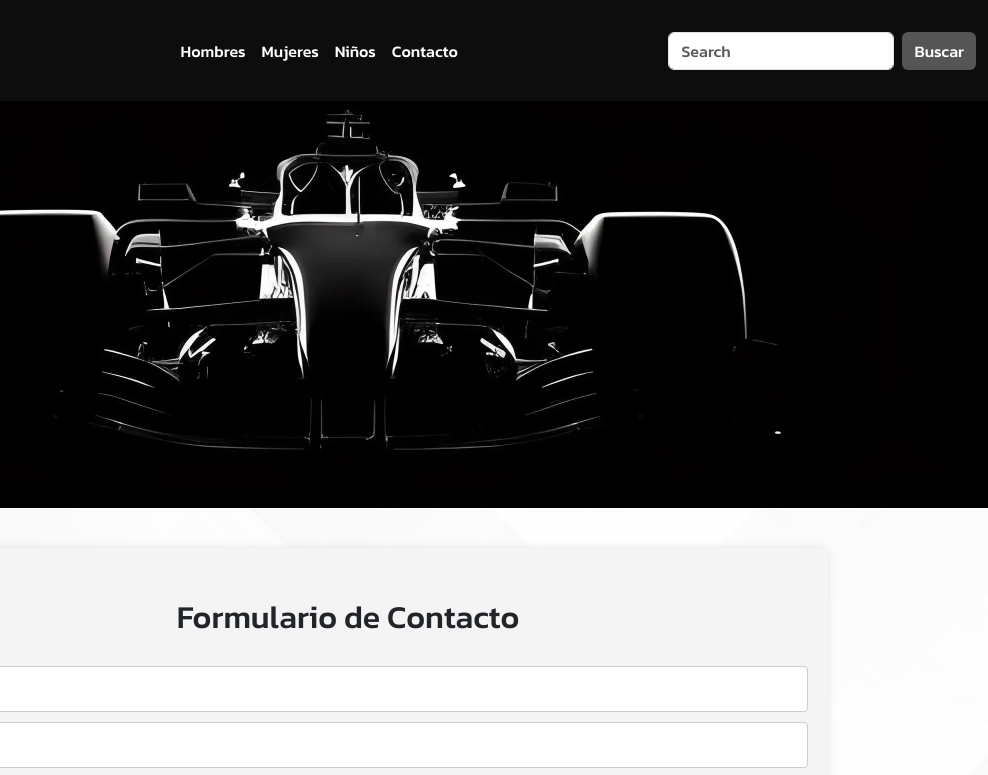
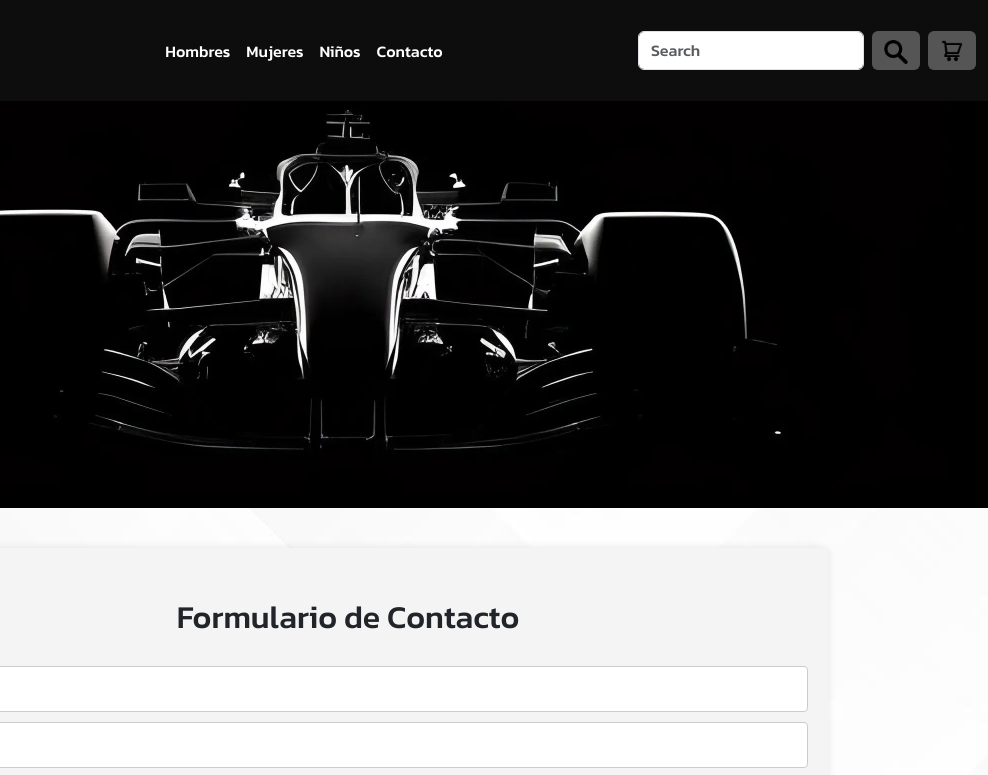
Before and after one commit to LucasSaidman/Desarrollo-Web-CoderHouse, a website: page pages/contacto.html in a window 1280 px wide. Shown: the top 775 px of the page, 292-1280 px from the left. Drawn offline with nearby package versions, Linux system fonts and the light colour scheme.

Commit message:
Proyecto Final Terminado 2

```diff
--- a/pages/contacto.html
+++ b/pages/contacto.html
@@ -40,8 +40,11 @@
                 </ul>
                 <form class="d-flex" role="search">
                     <input class="form-control me-2" type="search" placeholder="Search" aria-label="Search">
-                    <button class="btn" type="submit">Buscar</button>
+                    <button class="btn" type="submit"><img src="../img/iconos/buscar.png" alt="Botón de buscar"></button>
                 </form>
+                <div>
+                    <button class="btn carrito" type="button"><img src="../img/iconos/carrito-de-compras.png" alt="Botón de carrito de Compras"></button>
+                </div>
             </div>
         </div>
     </nav>
```
